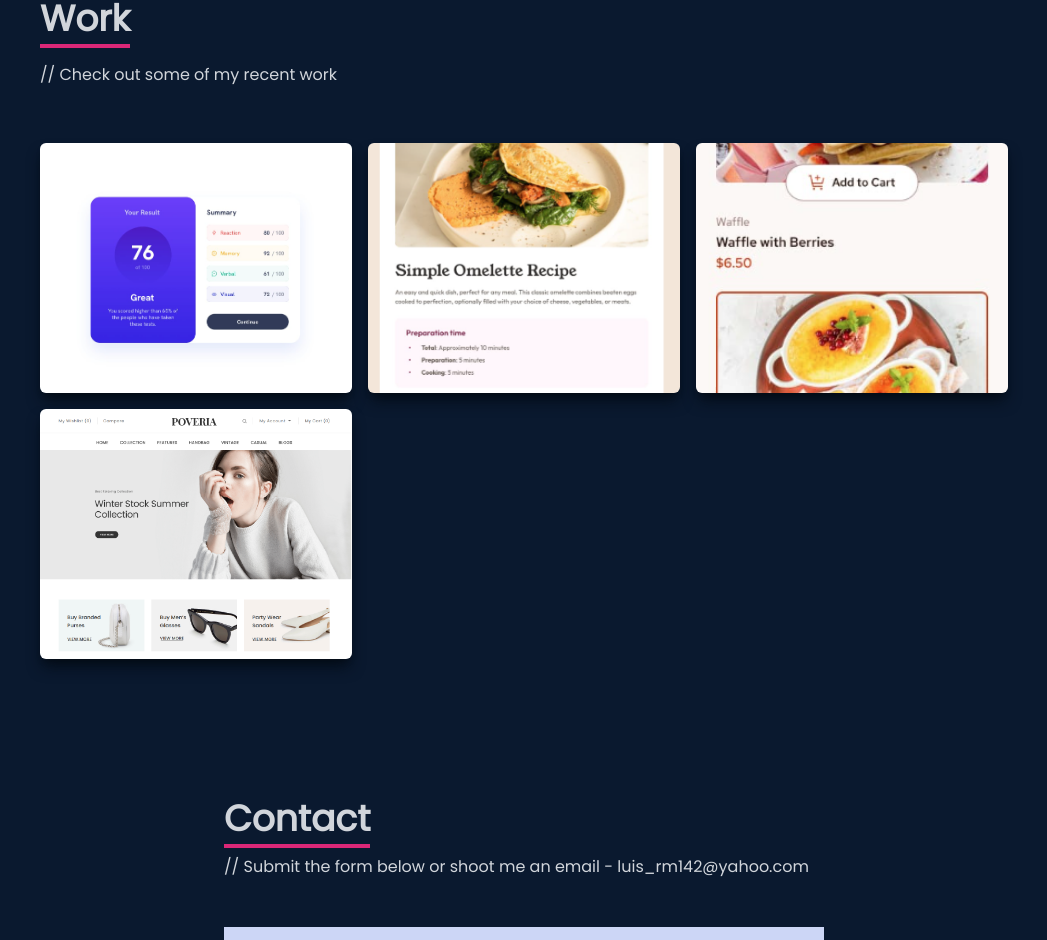
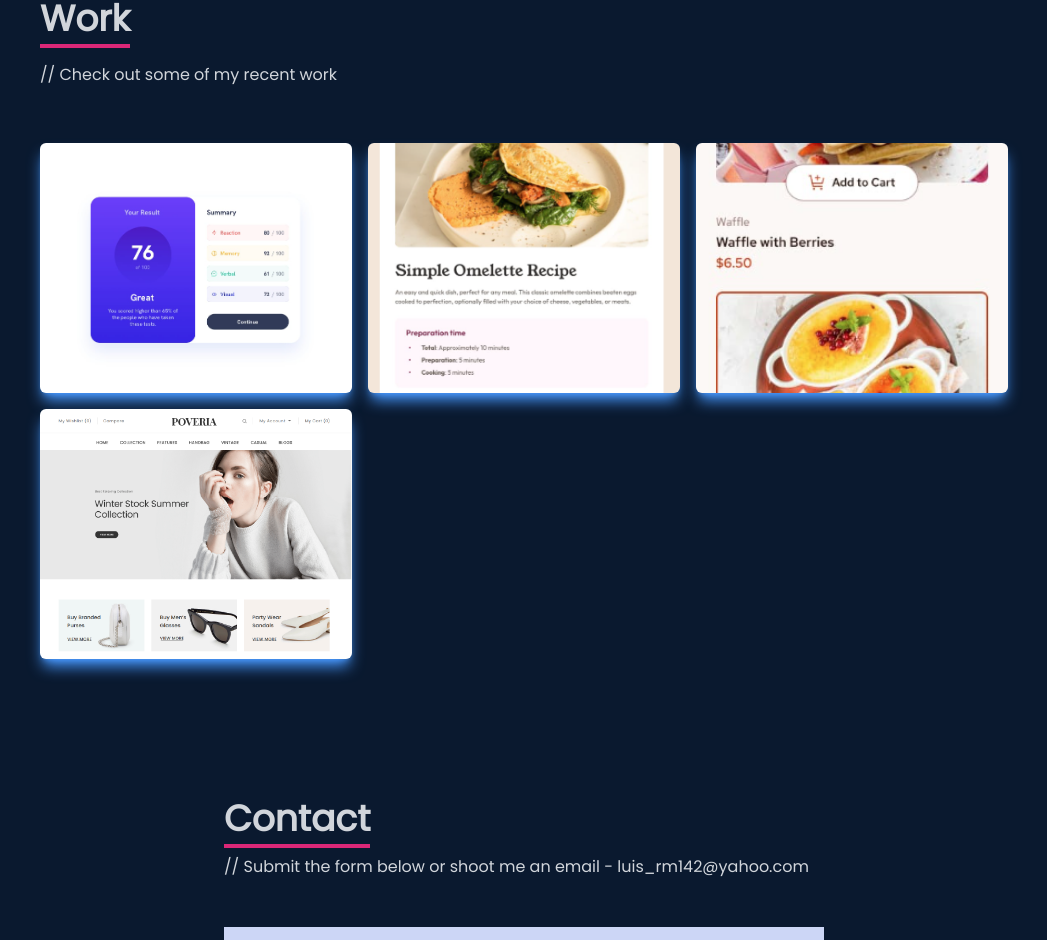
Before and after one commit to LuiRo07/LuiRo07.github.io, a React (Vite) app: page / in a window 1280 px wide. Shown: the part 2471-3411 px from the top of the page, without its empty margins (116-1163 px from the left). Built offline with nearby package versions, Linux system fonts and the light colour scheme.

Commit message:
changed box shadow color to make boxes stand out from background

```diff
--- a/src/components/Work.jsx
+++ b/src/components/Work.jsx
@@ -24,7 +24,7 @@ const Work = () => {
           {/* Grid Item */}
           <div
             style={{ backgroundImage: `url(${resultSummaryComponentImg})` }}
-            className="shadow-lg shadow-[#040c16] group container rounded-md flex justify-center items-center mx-auto content-div"
+            className="bg-gray-700 hover:bg-blend-soft-light shadow-lg shadow-[#4899ff] group container rounded-md flex justify-center items-center mx-auto content-div"
           >
             {/* Hover Effects */}
             <div className="md:opacity-0 opacity-100 group-hover:md:opacity-100">
@@ -51,7 +51,7 @@ const Work = () => {
           </div>
           <div
             style={{ backgroundImage: `url(${recipePageImg})` }}
-            className="shadow-lg shadow-[#040c16] group container rounded-md flex justify-center items-center mx-auto content-div"
+            className="bg-gray-700 hover:bg-blend-soft-light shadow-lg shadow-[#4899ff] group container rounded-md flex justify-center items-center mx-auto content-div"
           >
             {/* Hover Effects */}
             <div className="md:opacity-0 group-hover:md:opacity-100">
@@ -78,7 +78,7 @@ const Work = () => {
           </div>
           <div
             style={{ backgroundImage: `url(${productListWithCart})` }}
-            className="shadow-lg shadow-[#040c16] group container rounded-md flex justify-center items-center mx-auto content-div"
+            className="bg-gray-700 hover:bg-blend-soft-light shadow-lg shadow-[#4899ff] group container rounded-md flex justify-center items-center mx-auto content-div"
           >
             {/* Hover Effects */}
             <div className="md:opacity-0 group-hover:opacity-100">
@@ -105,7 +105,7 @@ const Work = () => {
           </div>
           <div
             style={{ backgroundImage: `url(${poveriaStore})` }}
-            className="shadow-lg shadow-[#040c16] group container rounded-md flex justify-center items-center mx-auto content-div"
+            className="bg-gray-700 hover:bg-blend-soft-light shadow-lg shadow-[#4899ff] group container rounded-md flex justify-center items-center mx-auto content-div"
           >
             {/* Hover Effects */}
             <div className="md:opacity-0 opacity-100 group-hover:md:opacity-100">
```
